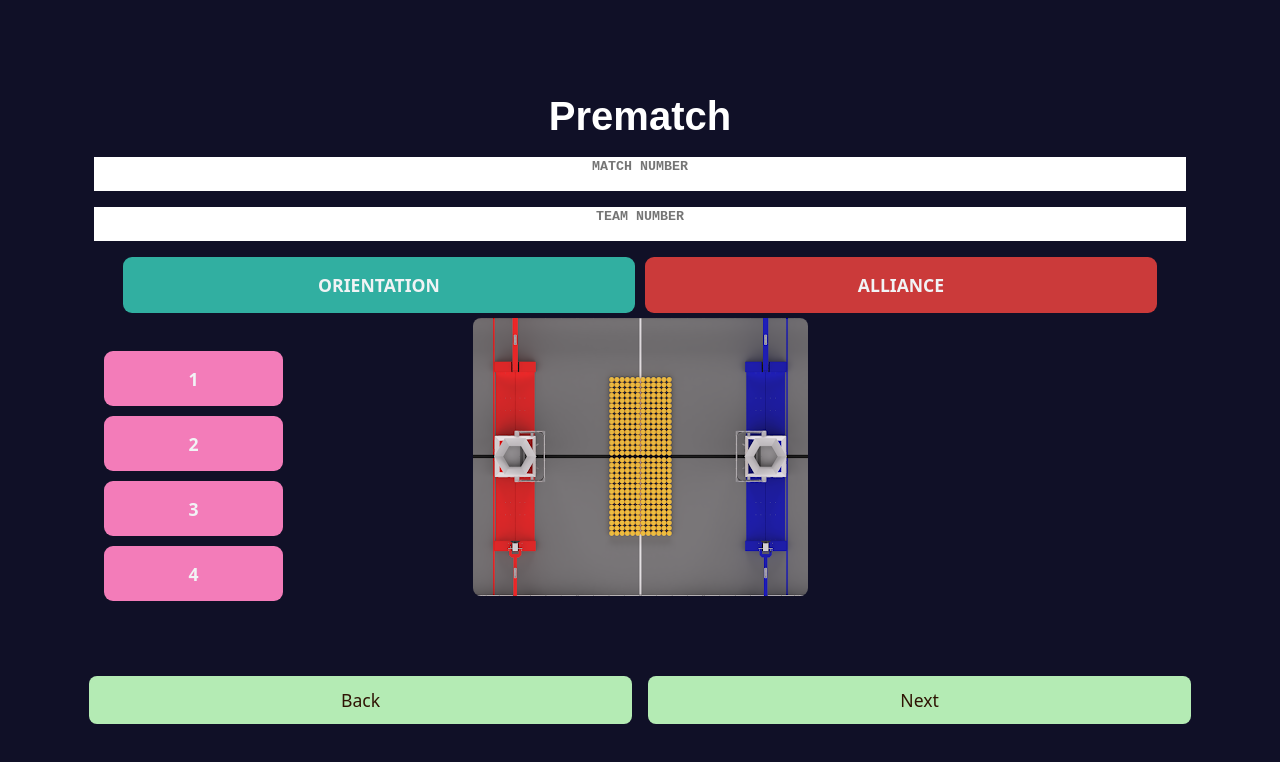
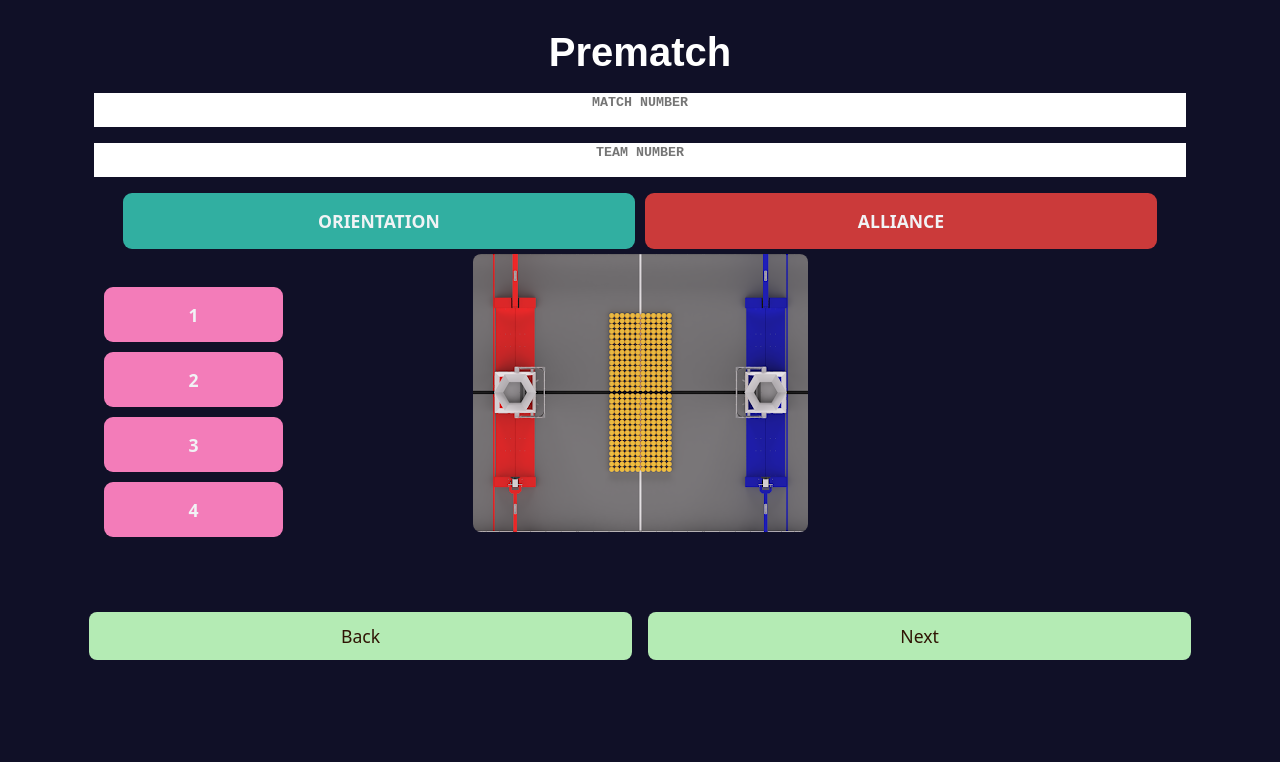
Before and after one commit to RileyGoodXYZ/BreadCompetition, a React (Vite) app: page /prematch in a window 1280 px wide. Shown: the top 762 px of the page. Built offline with nearby package versions, Linux system fonts and the light colour scheme.

Commit message:
fixed se

```diff
--- a/src/Prematch.css
+++ b/src/Prematch.css
@@ -20,7 +20,7 @@
     white-space: nowrap;
     font-family: Arial, Helvetica, sans-serif;
     background: none;
-    margin-top: 5rem;
+    margin-top: 1rem;
     margin-bottom: 1rem;
 }
 
```
